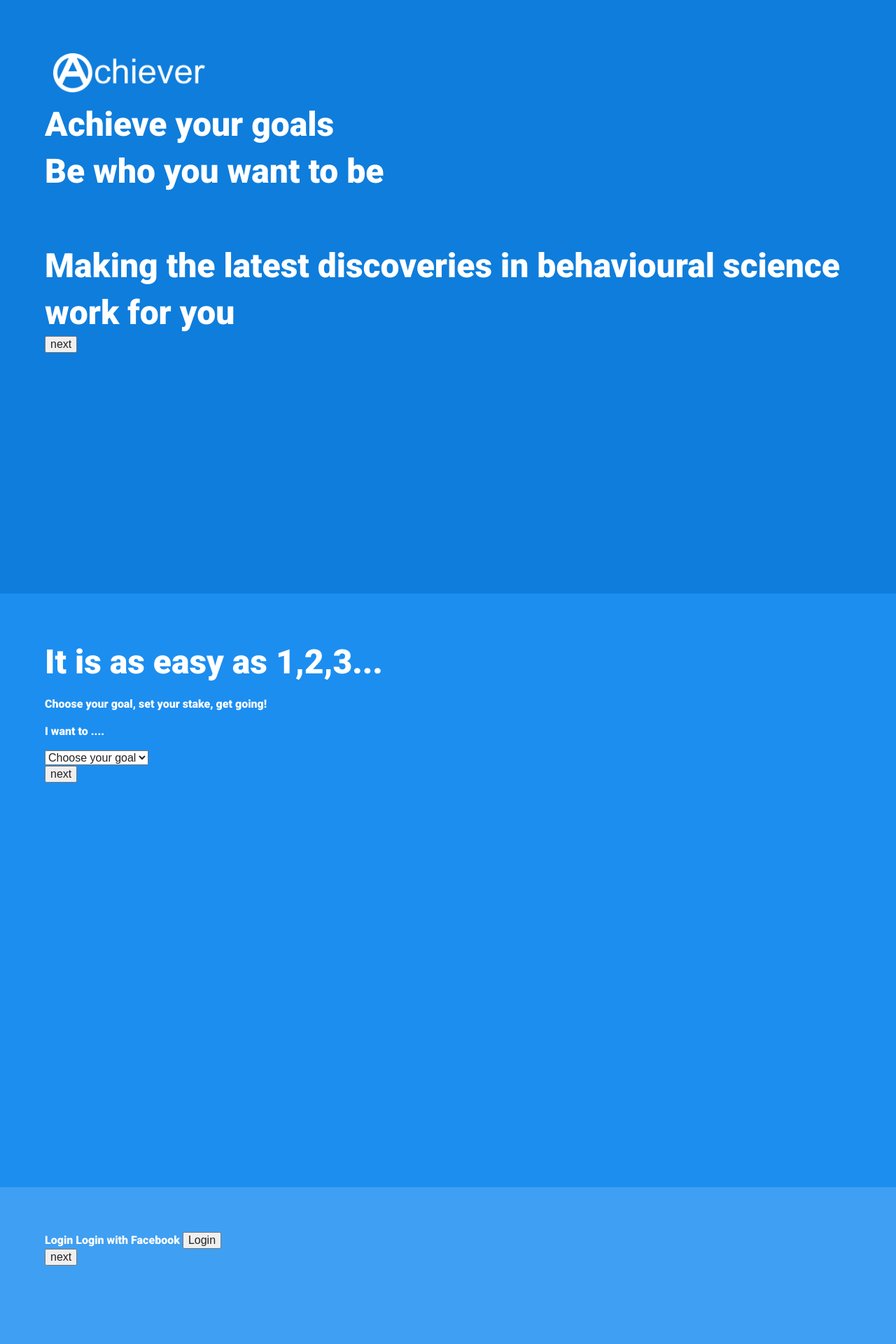
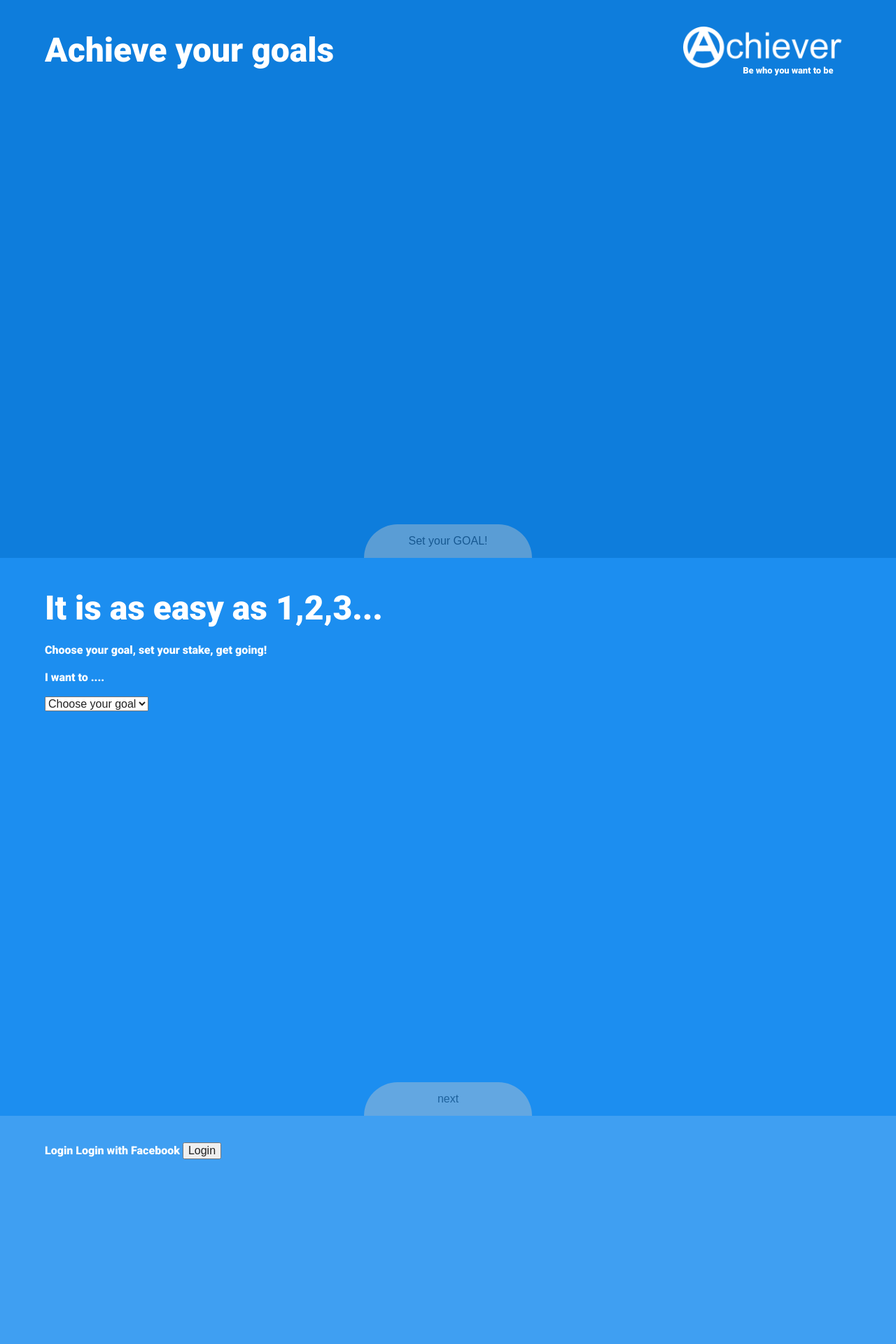
Before and after one commit to PolGuixe/Achiever, a PHP site: page / in a window 1280 px wide. Shown: the top 1920 px of the page at 70% size. Run offline with PHP 8.4, Linux system fonts and the light colour scheme; some libraries are stand-ins or nearby versions.

Commit message:
css stuff

```diff
--- a/css/main.css
+++ b/css/main.css
@@ -98,8 +98,9 @@ textarea {
 
 .panel{
 	width: 90%;
-	padding: 5%;
+	padding: 3% 5% 3% 5% ;
 	height: 90%;
+	position:relative;
 }
 .intro{
 	background-attachment: fixed;
@@ -134,24 +135,48 @@ textarea {
 	background-color:#DCEDFC;
 }
 
-.content {
-    width:700px;
+.contentWrapper {
+    width:100%;
 	margin-right: auto;
-    margin-left: auto;
+   margin-left: auto;
 }
 
 .header{
 	font-size:3em;
+	/*margin-left:auto;
+	margin-right:auto;	*/
 }
 
 #logo{
-	width:20%;
+	width:15em;
 	height:auto;
-	padding:1%;
+	float:right;
 }
 #logo img{
 	width:100%;
 	height:auto;
+}
+#logo span{
+	float:right;
+	font-size:0.8em;
+	margin-top:-0.5em;
+	margin-right:2em;
+}
+
+.buttonWrapper{
+	/*top:88.5%;*/
+	left:50%;
+	margin-left:-7.5em;
+	position: absolute;
+	bottom: 0px;
+}
+.nextButton{
+	width:15em;
+	height:3em;
+	border-radius: 5em 5em 0em 0em;
+	border:none;
+	background-color:#CDCDCD;
+	opacity:0.4;
 }
 a,
 a:link,
--- a/index.php
+++ b/index.php
@@ -27,15 +27,20 @@
     </head>
     <body>
 		<div class="panel intro">
-        	<div id="logo">
-            	<img src="img/achiever1-5-1000px.png">
+        	<div class="contentWrapper">
+            <div id="logo">
+            	<img src="img/achiever1-5-1000px.png"><br>
+               <span>Be who you want to be</span>
             </div><!--logo-->
 				<div class="header">
 					Achieve your goals<br/>
-					Be who you want to be<br/>
-					<br> Making the latest discoveries in behavioural science work for you </br>
+					<!--<br> Making the latest discoveries in behavioural science work for you </br> -->
 				</div>
-              	<input type="button" id="intronext" value="next">
+                <div style="clear:both"></div>
+                <div class="buttonWrapper">
+              			<input type="button" class="nextButton" id="intronext" value="Set your GOAL!">
+                </div>
+               </div>
 		</div>
 
 		<div class="panel chooseGoal">
@@ -60,7 +65,9 @@
                             <input type="text" id="goal_time" name="goal_time">
                  		</div><!--datepickerContainer-->
                  </div><!--goalextra -->
-                 <input type="button" id="chooseGoalnext" value="next">
+                 <div class="buttonWrapper">
+                 <input type="button" class="nextButton" id="chooseGoalnext" value="next">
+                 </div>
 		</div>
 
 
@@ -68,8 +75,9 @@
 			<span class="login">Login</span>
 				Login with Facebook
    				<input type="button" name="fb_login" id="fb_login" value="Login"><br>
-
-              <input type="button" id="logFacenext" value="next">
+              <div class="buttonWrapper">
+              <input type="button" class="nextButton" id="logFacenext" value="next">
+              </div>
 		</div>
 
 		<div class="panel setStake">
@@ -88,8 +96,11 @@
 
 					<span id="stake_desc_label"> If I don't achieve my goal.... my friends will know! </span>
 				</div><!--stakeextra-->
-					<input type="button" id="setStakenext" value="next">
+
 			</div>
+           <div class="buttonWrapper">
+           <input type="button" class="nextButton"id="setStakenext" value="next">
+           </div>
 		</div>
 
         <div class="panel chooseReferee">
@@ -99,8 +110,9 @@
 
                  		<input type="text" id="ref_mail" value="i.e. yourbestfriend@gmail.com"><br>
                   	<input type="button" id="confirm_button" value="Set your goal!">
-
-				<input type="button" id="chooseRefereenext" value="next">
+              <div class="buttonWrapper">
+				<input type="button" class="nextButton" id="chooseRefereenext" value="next">
+               </div>
 	</div>
 
 
```
